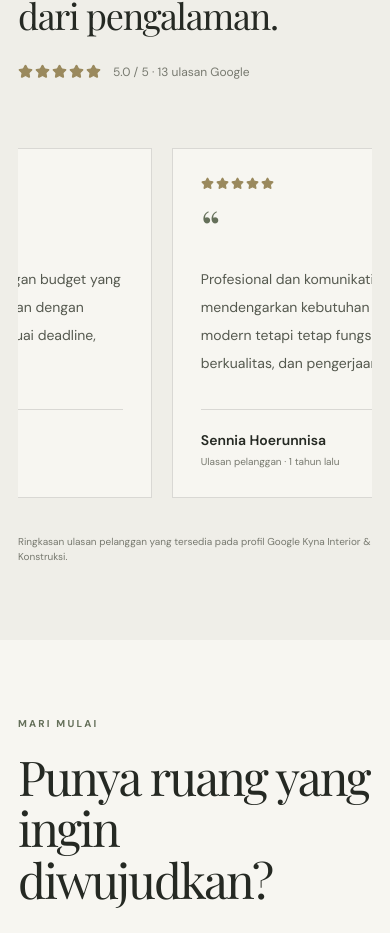
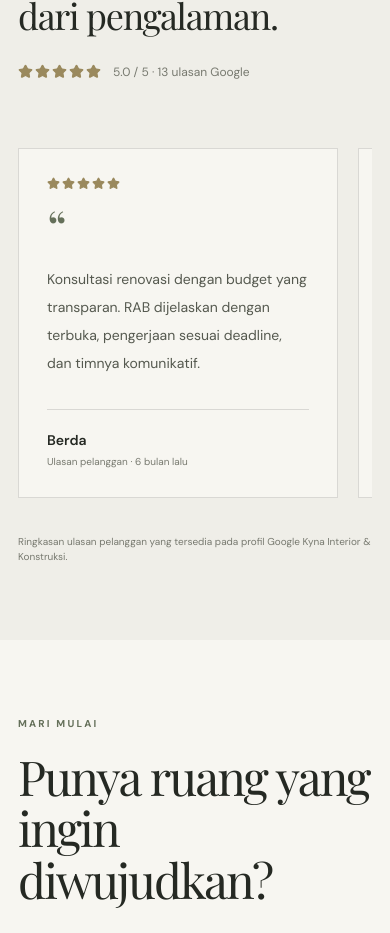
Before and after one commit to Fatih918/Keyna-interior-web, a Next.js app: page / in a window 390 px wide. Shown: the part 5576-6509 px from the top of the page. Built offline with nearby package versions, Linux system fonts and the light colour scheme; a web font is replaced by a local one.

Commit message:
style: make testimonial marquee swipeable on mobile

```diff
--- a/app/globals.css
+++ b/app/globals.css
@@ -56,14 +56,23 @@ button, a { -webkit-tap-highlight-color: transparent; }
   animation-play-state: paused;
 }
 
-@media (prefers-reduced-motion: reduce) {
+@media (max-width: 767px), (prefers-reduced-motion: reduce) {
+  .kyna-marquee {
+    overflow-x: auto;
+    scroll-snap-type: x mandatory;
+    scrollbar-width: none;
+  }
+
+  .kyna-marquee::-webkit-scrollbar {
+    display: none;
+  }
+
   .kyna-marquee-track {
     animation: none;
   }
 
-  .kyna-marquee {
-    overflow-x: auto;
-    scroll-snap-type: x mandatory;
+  .kyna-marquee-track[aria-hidden="true"] {
+    display: none;
   }
 
   .kyna-marquee-track > * {
```
